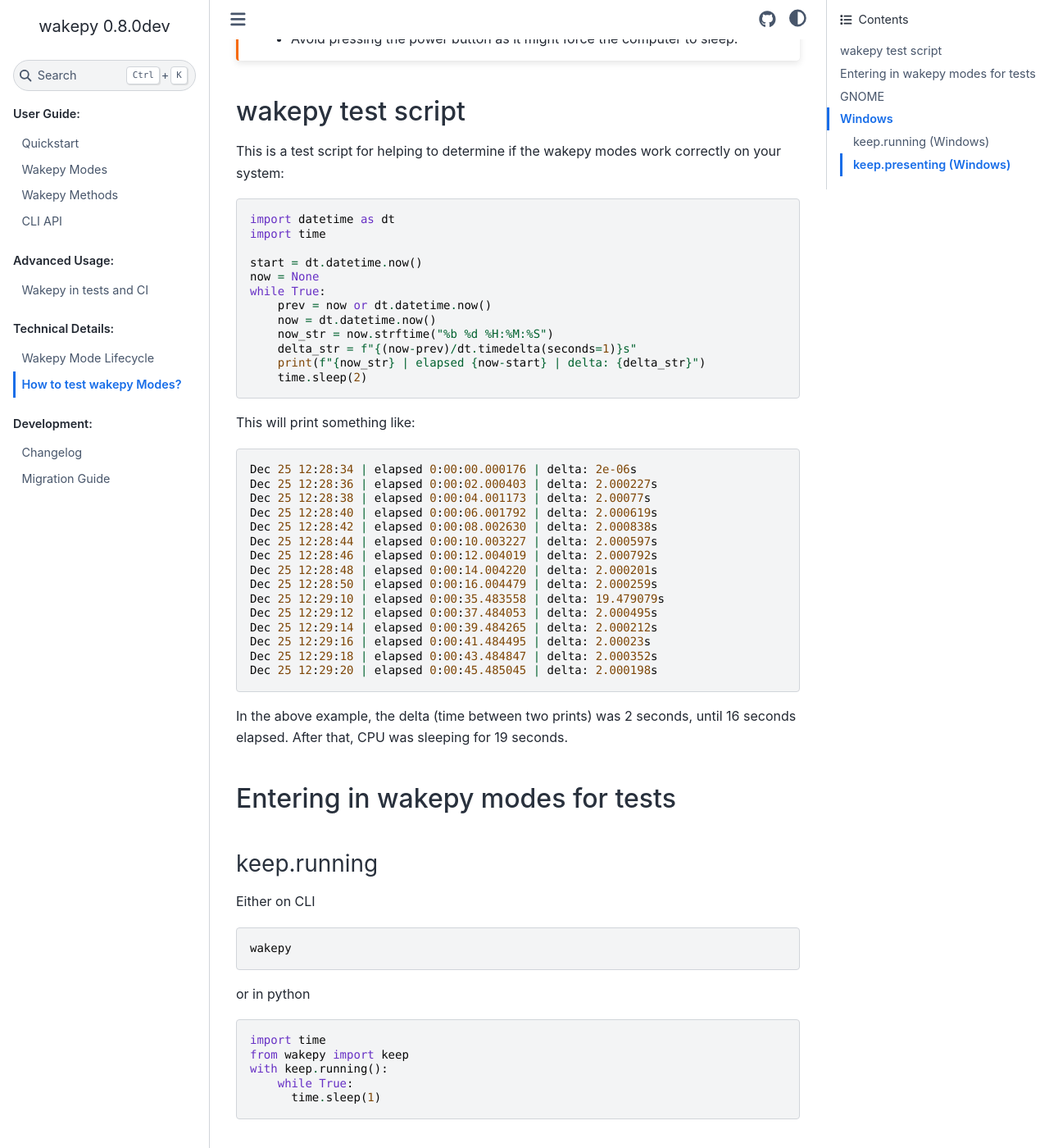
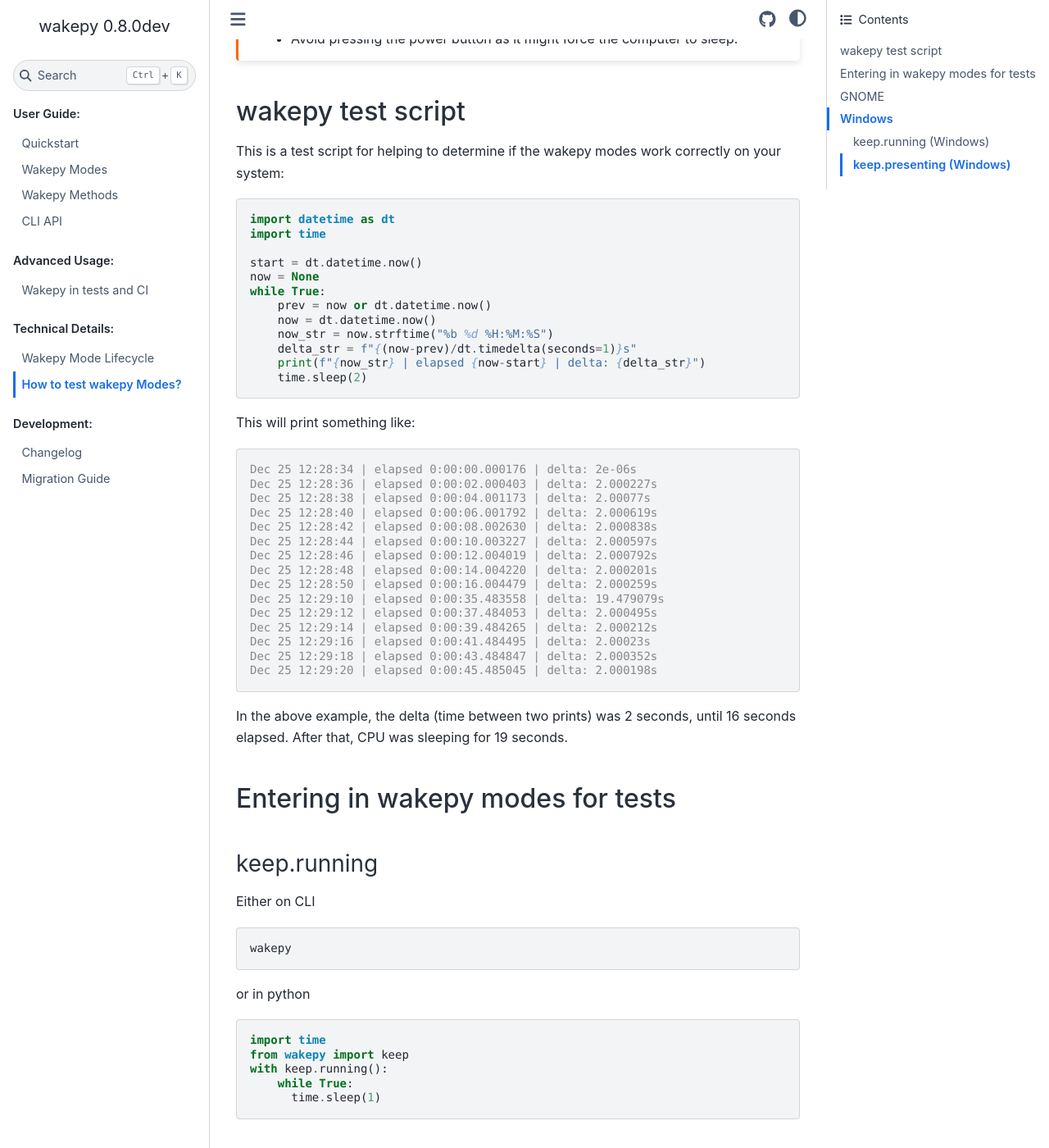
Before and after one commit to fohrloop/wakepy, a Sphinx documentation site: the page built from docs/source/test-manually.md, in a window 1280 px wide and 1400 px high, scrolled down 530 px. Shown: the whole window at 82% size. Built offline with Sphinx 7.4.7 and the Sphinx Book theme 1.1.4, drawn with Linux system fonts in a browser that asks for light colours; pages that are not in the unit, such as notebooks, are missing from menus; some of the changed text lies outside the part shown.

Commit message:
improve code coloring

````diff
--- a/docs/source/conf.py
+++ b/docs/source/conf.py
@@ -92,4 +92,6 @@
     # Shows the landing page in the sidebar
     # See: https://sphinx-book-theme.readthedocs.io/en/stable/sections/sidebar-primary.html#add-the-home-page-to-your-table-of-contents
     "home_page_in_toc": True,
+    "pygment_light_style": "friendly",
+    "pygment_dark_style": "lightbulb",
 }
--- a/docs/source/test-manually.md
+++ b/docs/source/test-manually.md
@@ -19,7 +19,7 @@
 This is a test script for helping to determine if the wakepy modes work correctly on your system:
 
 (code-wakepy-test-script)=
-```python
+```{code-block} python
 import datetime as dt
 import time
 
@@ -36,7 +36,7 @@
 
 This will print something like:
 
-```
+```{code-block} output
 Dec 25 12:28:34 | elapsed 0:00:00.000176 | delta: 2e-06s
 Dec 25 12:28:36 | elapsed 0:00:02.000403 | delta: 2.000227s
 Dec 25 12:28:38 | elapsed 0:00:04.001173 | delta: 2.00077s
@@ -63,14 +63,14 @@
 
 Either on CLI
 
-```
+```{code-block} text
 wakepy
 ```
 
 or in python
 
 
-```python
+```{code-block} python
 import time
 from wakepy import keep
 with keep.running():
@@ -83,14 +83,14 @@
 
 Either on CLI
 
-```
+```{code-block} text
 wakepy -p
 ```
 
 or in python
 
 
-```python
+```{code-block} python
 import time
 from wakepy import keep
 with keep.presenting():
@@ -110,7 +110,7 @@
 
 Before you start. Check the current timeout values (seconds), and write the number down somewhere. The first one (org.gnome.desktop.session idle-delay) is time until "screen blank", and the rest are timeouts for automatic sleep.
 
-```
+```{code-block} text
 gsettings get org.gnome.desktop.session idle-delay
 gsettings get org.gnome.settings-daemon.plugins.power sleep-inactive-ac-timeout
 gsettings get org.gnome.settings-daemon.plugins.power sleep-inactive-battery-timeout
@@ -118,7 +118,7 @@
 
 Then, set a low value to the timeouts (here, 15 seconds):
 
-```
+```{code-block} text
 gsettings set org.gnome.desktop.session idle-delay 15
 gsettings set org.gnome.settings-daemon.plugins.power sleep-inactive-ac-timeout 15
 gsettings set org.gnome.settings-daemon.plugins.power sleep-inactive-battery-timeout 15
@@ -126,7 +126,7 @@
 
 Test that your system sleeps automatically and blanks the screen after 15 seconds. Then, run the [wakepy test script](#code-wakepy-test-script) on one terminal window, and enter in the [keep.running](#enter-keep-running-script)  or in the in another. After you're done, reset the timeout values to what they were (in this example, 1800 seconds):
 
-```
+```{code-block} text
 gsettings set org.gnome.desktop.session idle-delay 1800
 gsettings set org.gnome.settings-daemon.plugins.power sleep-inactive-ac-timeout 1800
 gsettings set org.gnome.settings-daemon.plugins.power sleep-inactive-battery-timeout 1800
````
Also changed, not shown: docs/source/cli-api.md (+6 -3 lines), docs/source/index.md (+2 -1 lines), docs/source/methods-reference.md (+1 -1 lines), docs/source/tests-and-ci.md (+2 -2 lines).
